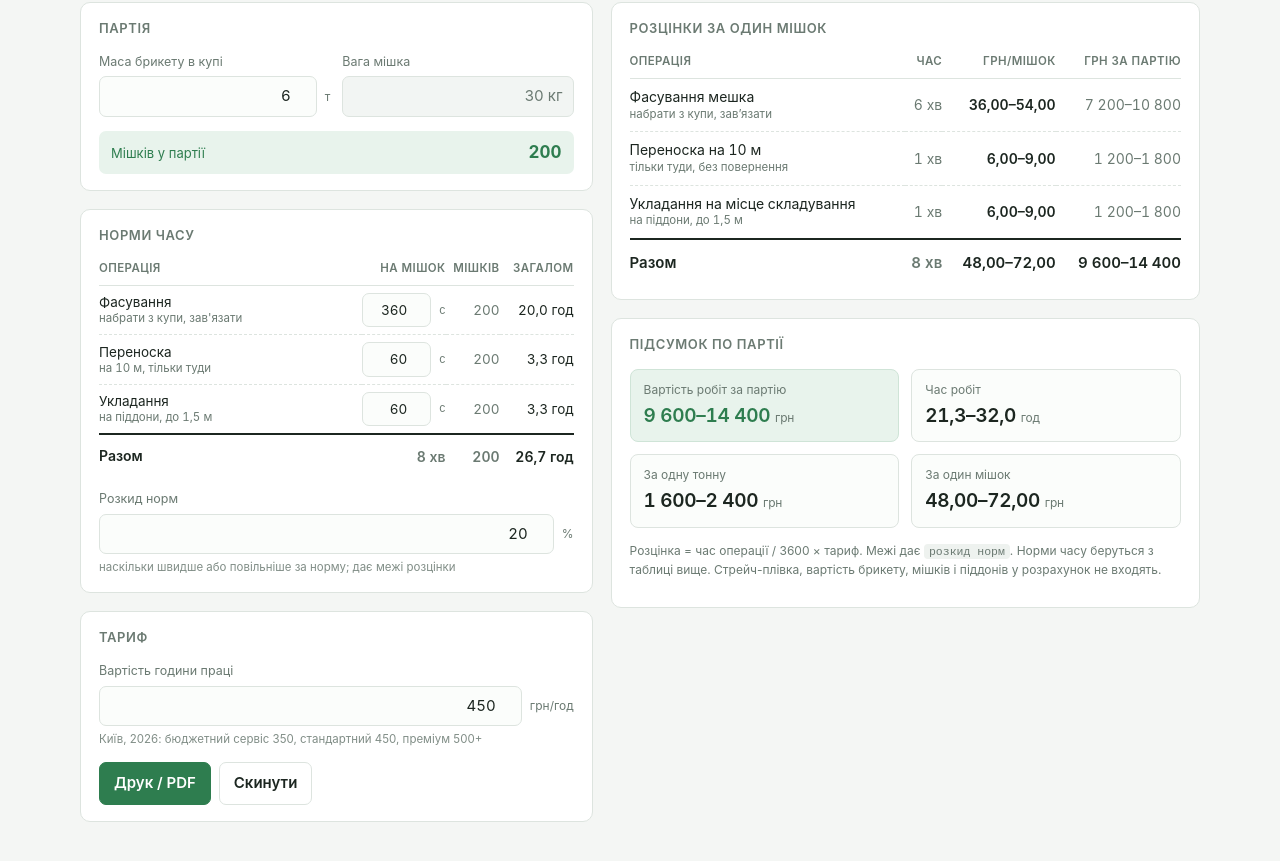
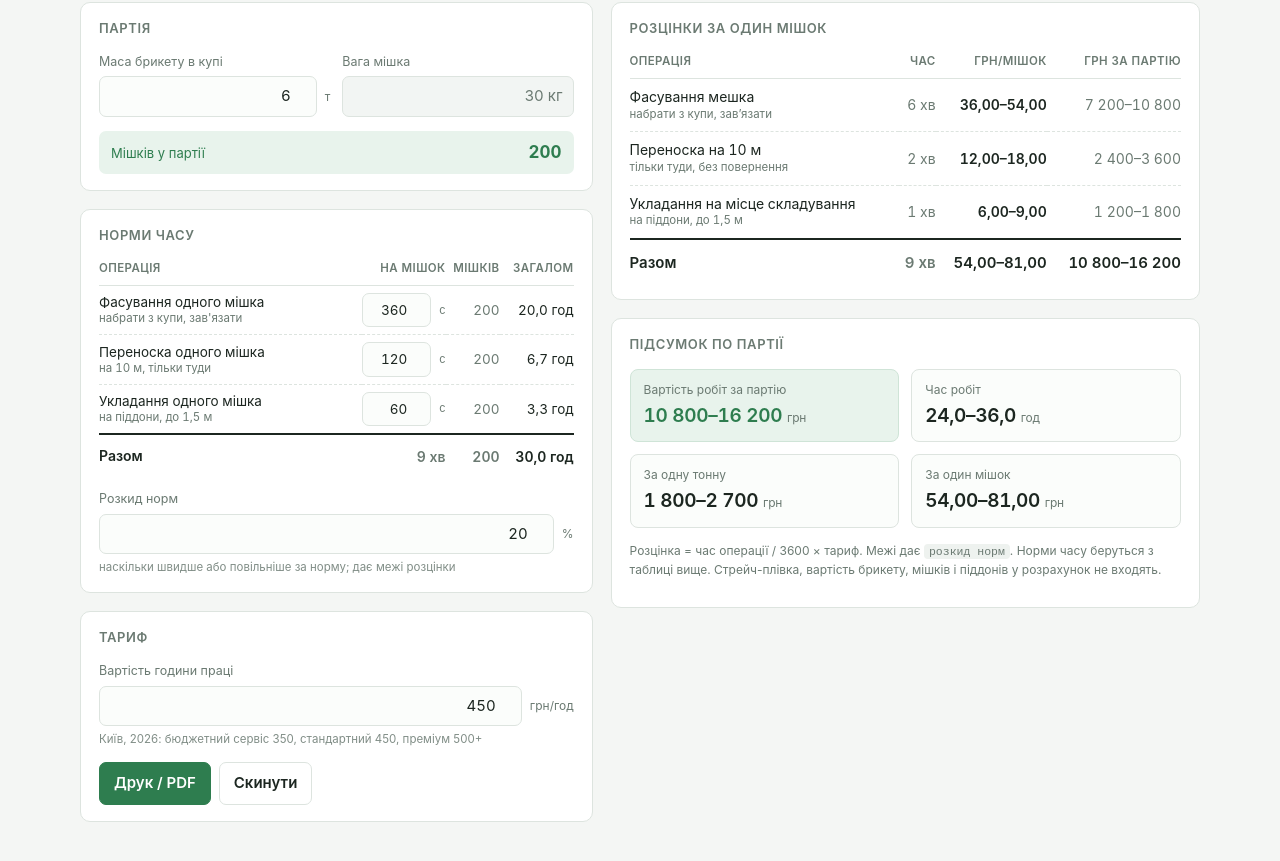
Before and after one commit to galichy79/bryket-packing, a plain HTML site: page index.html in a window 1280 px wide. Shown: the part 75-936 px from the top of the page. Drawn offline with Linux system fonts and the light colour scheme.

Commit message:
Нормы: подписи строк и переноска 120 с
Подписи в таблице норм уточнены до "одного мішка". Переноска поднята
с 60 до 120 с по данным пользователя. Итог за 6 т: 10 800-16 200 грн,
1 800-2 700 грн за тонну, 24,0-36,0 часа. Ключ localStorage до v5.

```diff
--- a/index.html
+++ b/index.html
@@ -148,19 +148,19 @@
           </thead>
           <tbody>
             <tr>
-              <td>Фасування<small>набрати з купи, зав'язати</small></td>
+              <td>Фасування одного мішка<small>набрати з купи, зав'язати</small></td>
               <td><div class="unit sm"><input type="number" id="tPack" value="360" min="1" step="5"><span>с</span></div></td>
               <td class="dim" id="bagsPack">—</td>
               <td id="totPack">—</td>
             </tr>
             <tr>
-              <td>Переноска<small>на 10 м, тільки туди</small></td>
-              <td><div class="unit sm"><input type="number" id="tCarry" value="60" min="1" step="1"><span>с</span></div></td>
+              <td>Переноска одного мішка<small>на 10 м, тільки туди</small></td>
+              <td><div class="unit sm"><input type="number" id="tCarry" value="120" min="1" step="5"><span>с</span></div></td>
               <td class="dim" id="bagsCarry">—</td>
               <td id="totCarry">—</td>
             </tr>
             <tr>
-              <td>Укладання<small>на піддони, до 1,5 м</small></td>
+              <td>Укладання одного мішка<small>на піддони, до 1,5 м</small></td>
               <td><div class="unit sm"><input type="number" id="tStack" value="60" min="1" step="1"><span>с</span></div></td>
               <td class="dim" id="bagsStack">—</td>
               <td id="totStack">—</td>
@@ -254,7 +254,7 @@
 
   const $ = id => document.getElementById(id);
   const FIELDS = ['tonnage','tPack','tCarry','tStack','spread','tariff'];
-  const STORE_KEY = 'bryket-packing-v4';
+  const STORE_KEY = 'bryket-packing-v5';
 
   const BAG_WEIGHT = 30;   // кг, фіксована вага мішка
 
```
